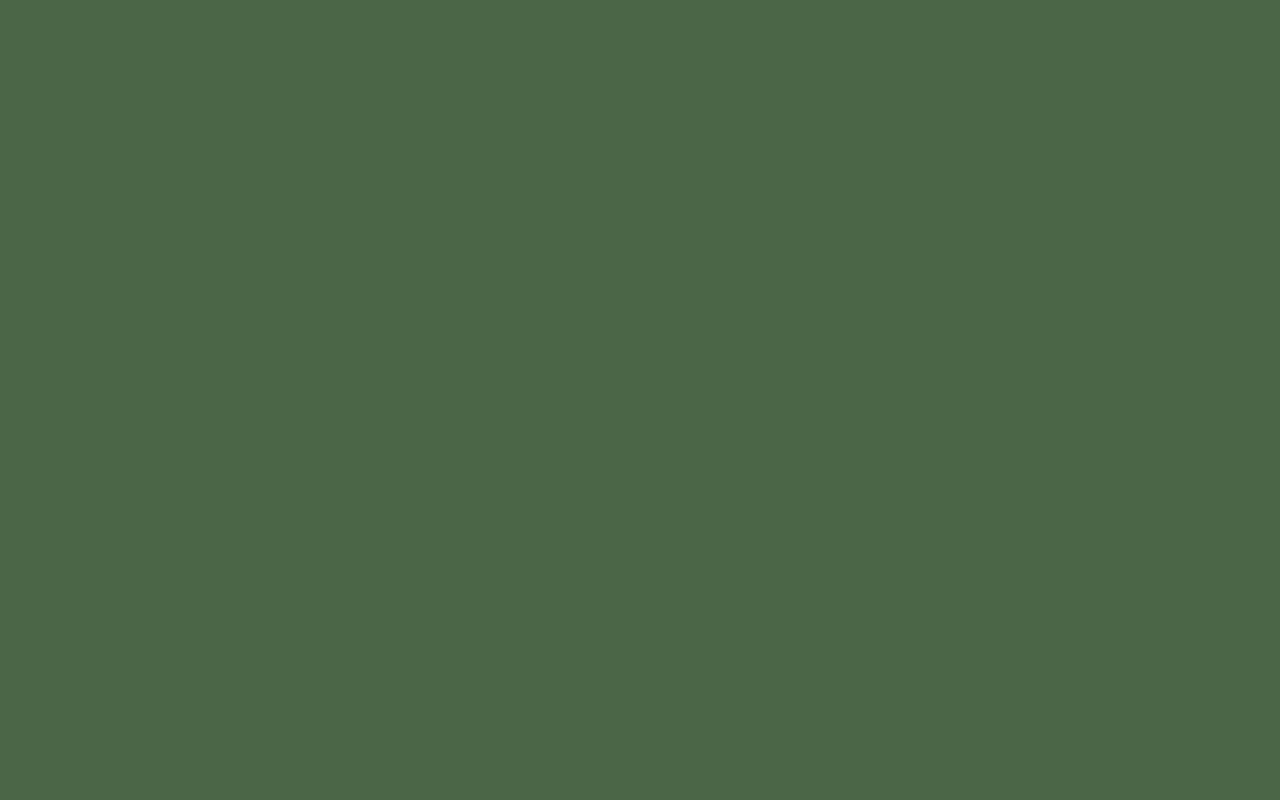
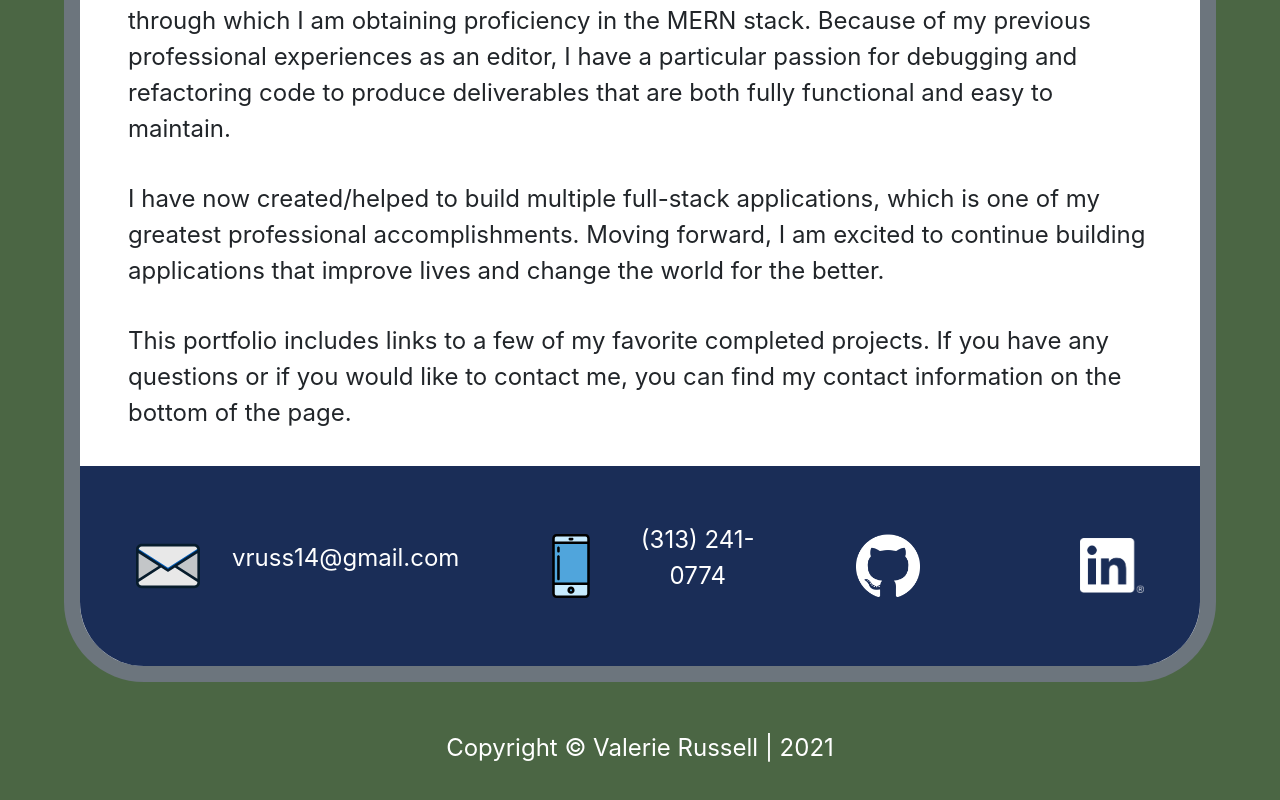
Before and after one commit to vruss14/react-portfolio, a React (Create React App) app: page / in a window 1280 px wide. Shown: the part 1525-2325 px from the top of the page. Before the commit the page ends 800 px from the top, so only its background shows below. Built offline with nearby package versions, Linux system fonts and the light colour scheme.

Commit message:
fixed relative paths for resources

```diff
--- a/src/App.js
+++ b/src/App.js
@@ -49,7 +49,7 @@ class App extends Component {
         <div>
           <Switch>
 
-          <Route exact path= "/react-portfolio/">
+          <Route exact path= "/">
               <ContentContainer>
               <Header />
               <Main>
@@ -60,7 +60,7 @@ class App extends Component {
               <Small />
             </Route>
 
-            <Route exact path="/react-portfolio/projects/">
+            <Route exact path="/projects">
               <ContentContainer>
               <Header />
               <Main>
--- a/src/components/About.js
+++ b/src/components/About.js
@@ -8,7 +8,7 @@ function About() {
         <section id="about-me">
 
             <figure className="image-wrapper">
-                <img id="portfolio-img" src="/react-portfolio/images/screenshots/original/developer-portrait.jpeg" alt="Valerie portrait" />
+                <img id="portfolio-img" src="./images/screenshots/original/developer-portrait.jpeg" alt="Valerie portrait" />
             </figure>
 
             <h2 className="display-3 mb-3">About Me</h2>
--- a/src/components/Footer.js
+++ b/src/components/Footer.js
@@ -5,10 +5,10 @@ import React from "react";
 function Footer() {
     return (
         <footer id="contact-info">
-            <a href="mailto:vruss14@gmail.com"><img src = "/images/icons/email-svgrepo-com.svg" alt = "email icon" className = "footer-icon" id = "email-svg" width = "64px" /></a><p>vruss14@gmail.com</p>
-            <img src = "/images/icons/phone-svgrepo-com.svg" width = "64px" alt = "phone icon" id = "phone-svg" /><p>(313) 241-0774</p>
-            <a href= "https://github.com/vruss14" target="_blank" rel = "noreferrer"><img src = "/images/icons/GitHub-Mark-Light-120px-plus.png" className = "footer-icon" alt = "GitHub icon" id = "github-logo" width = "64px" /></a>
-            <a href= "https://www.linkedin.com/in/valerie-russell-732731162" target="_blank" rel = "noreferrer"><img src = "/images/icons/LI-In-Bug.png" alt = "LinkedIn icon" className = "footer-icon" id = "linkedin-logo" width = "64px" /></a>
+            <a href="mailto:vruss14@gmail.com"><img src = "./images/icons/email-svgrepo-com.svg" alt = "email icon" className = "footer-icon" id = "email-svg" width = "64px" /></a><p>vruss14@gmail.com</p>
+            <img src = "./images/icons/phone-svgrepo-com.svg" width = "64px" alt = "phone icon" id = "phone-svg" /><p>(313) 241-0774</p>
+            <a href= "https://github.com/vruss14" target="_blank" rel = "noreferrer"><img src = "./images/icons/GitHub-Mark-Light-120px-plus.png" className = "footer-icon" alt = "GitHub icon" id = "github-logo" width = "64px" /></a>
+            <a href= "https://www.linkedin.com/in/valerie-russell-732731162" target="_blank" rel = "noreferrer"><img src = "./images/icons/LI-In-Bug.png" alt = "LinkedIn icon" className = "footer-icon" id = "linkedin-logo" width = "64px" /></a>
         </footer>
     );
 }
--- a/src/components/Header.js
+++ b/src/components/Header.js
@@ -16,16 +16,16 @@ function Header() {
                 <div id="navbarSupportedContent">
                     <ul className="navbar-nav" id="custom-navbar">
                         <li className="nav-item ml-5 mr-5">
-                            <a className="nav-link text-white" href="/">Home</a>
+                            <a className="nav-link text-white" href="https://vruss14.github.io/react-portfolio">Home</a>
                         </li>
                         <li className="nav-item ml-5 mr-5">
-                            <a className="nav-link text-white" href="/projects">Projects</a>
+                            <a className="nav-link text-white" href="https://vruss14.github.io/react-portfolio/projects">Projects</a>
                         </li>
                         <li className="nav-item ml-5 mr-5">
-                            <a className="nav-link text-white" href="/#contact-info">Contact Information</a>
+                            <a className="nav-link text-white" href="https://vruss14.github.io/react-portfolio/#contact-info">Contact Information</a>
                         </li>
                         <li className="nav-item ml-5 mr-5">
-                            <a className="nav-link text-white" href="/valerie-russell-technical-resume-may.pdf" target="_blank">Resumé PDF</a>
+                            <a className="nav-link text-white" href="https://vruss14.github.io/react-portfolio/valerie-russell-technical-resume-may.pdf" target="_blank" rel="noreferrer">Resumé PDF</a>
                         </li>
                     </ul>
                 </div>
--- a/src/components/Project.js
+++ b/src/components/Project.js
@@ -8,7 +8,7 @@ function Project(props) {
   if (props.deployed_url) {
     return (
       <div className="card mb-5 ml-5 mr-5 custom-card">
-        <img className="card-img-top" src={props.image} alt={props.alt} />
+        <img className="card-img-top" src={`./${props.image}`} alt={props.alt} />
         <div className="card-body text-center">
           <h3 className="card-title">{props.title}</h3>
           <p className="card-text">{props.description}</p>
@@ -21,7 +21,7 @@ function Project(props) {
 
   return (
     <div className="card mb-5 ml-5 mr-5 custom-card">
-      <img className="card-img-top" src={props.image} alt={props.alt} />
+      <img className="card-img-top" src={`./${props.image}`} alt={props.alt} />
       <div className="card-body text-center">
         <h3 className="card-title">{props.title}</h3>
         <p className="card-text">{props.description}</p>
```
